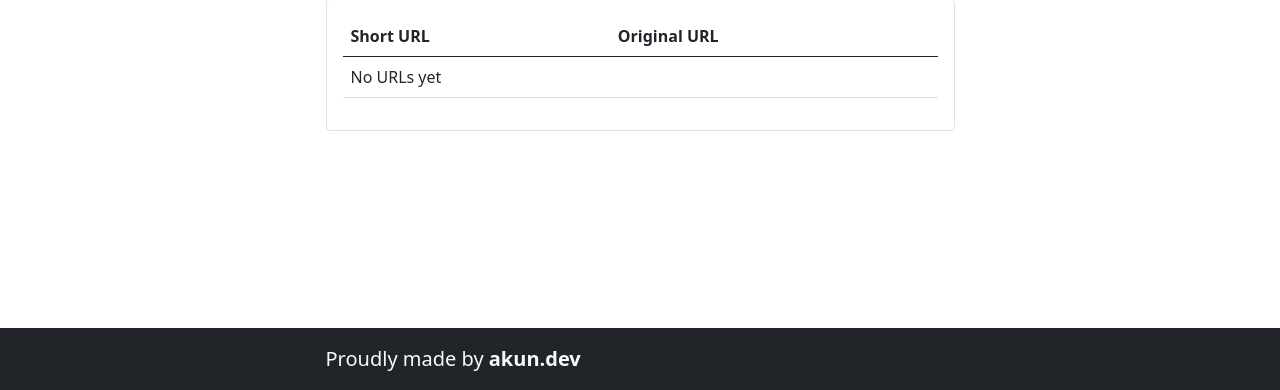
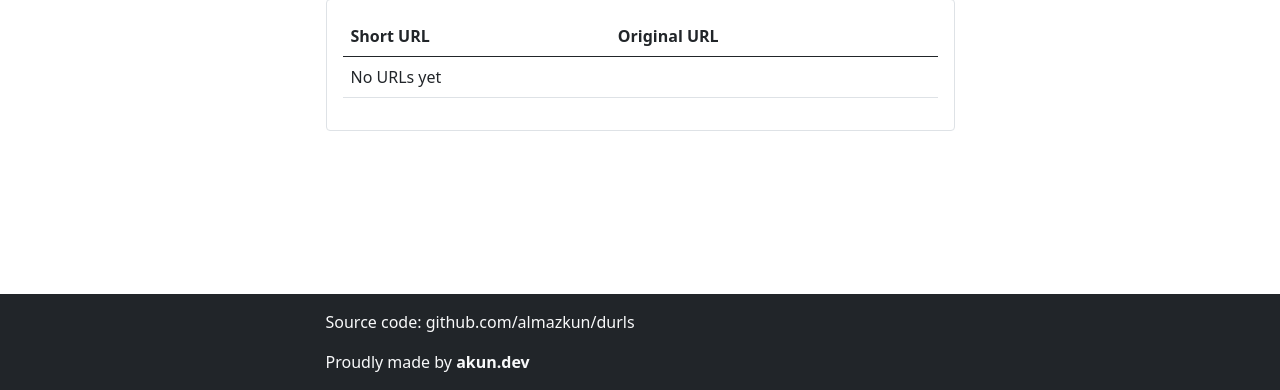
Before and after one commit to almazkun/durls, a Django app: page / in a window 1280 px wide. Shown: the part 410-800 px from the top of the page. Run offline with Django 4.2, Linux system fonts and the light colour scheme; data that the repository does not hold is empty; some libraries are stand-ins or nearby versions.

Commit message:
template, css layout

```diff
--- a/static/css/base.css
+++ b/static/css/base.css
@@ -2,13 +2,19 @@
     max-width: 653px;
     }
 
+html, body {
+    height: 100%!important; /* h-100 */
+}
+
 body {
-    position: relative;
-    min-height: 100vh;
-   }
+    display: flex!important; /* d-flex */
+    flex-direction: column!important; /* flex-column */
+}
+
+main {
+    flex-shrink: 0!important; /* flex-shrink-0 */
+}
 
 footer {
-    position: absolute;
-    bottom: 0;
-    width: 100%;
-    }
+    margin-top: auto!important; /* mt-auto */
+}
--- a/templates/durls/destination_list.html
+++ b/templates/durls/destination_list.html
@@ -26,7 +26,7 @@
                         </div>
 
                         <label for="destinationUrlInput" class="form-label">For</label>
-                        <div class="input-group  mb-2 mb-md-3">
+                        <div class="input-group mb-2 mb-md-3">
                             <textarea class="form-control" type="text" id="destinationUrlInput" name="destination_url"
                                 placeholder="Long destination URL" title="Full URL" aria-label="Full URL"></textarea>
                         </div>
@@ -36,7 +36,6 @@
             </div>
         {% endif %}
 
-        <div class="pb-5">
         <h2>Existing URLs</h2>
         <div class="table-responsive mb-5 border rounded p-2 p-md-3 ">
             <table class="table table-hover">
@@ -95,5 +94,4 @@
             </table>
         </div>
     </div>
-    </div>
 {% endblock %}
--- a/templates/durls/home.html
+++ b/templates/durls/home.html
@@ -3,7 +3,7 @@
 {% block main_content %}
     <div class="container">
         <p>Here you can create your own short URL: <a href="{% url 'create' %}">Create</a></p>
-        <div class="pb-5">
+
             <h2>Existing URLs</h2>
             <div class="table-responsive mb-5 border rounded p-2 p-md-3 ">
                 <table class="table table-hover">
@@ -38,6 +38,6 @@
                     </tbody>
                 </table>
             </div>
-        </div>
+
     </div>
 {% endblock %}
--- a/templates/includes/footer.html
+++ b/templates/includes/footer.html
@@ -1,5 +1,6 @@
 <footer class="bg-dark text-light py-2 py-md-3">
     <div class="container">
-        <span class="lead">Proudly made by <a class="text-decoration-none text-light fw-bold" target="_blank"href="https://akun.dev/?utm_source=durls&utm_medium=web">akun.dev</a></span>
+        <p>Source code: <a class="text-decoration-none text-light" target="_blank"href="https://github.com/almazkun/durls">github.com/almazkun/durls</a></p>
+        <p class="mb-0">Proudly made by <a class="text-decoration-none text-light fw-bold" target="_blank"href="https://akun.dev/?utm_source=django_template&utm_medium=web">akun.dev</a></p>
     </div>
 </footer>
```
Lines whose indentation alone changed are shown as unchanged.
